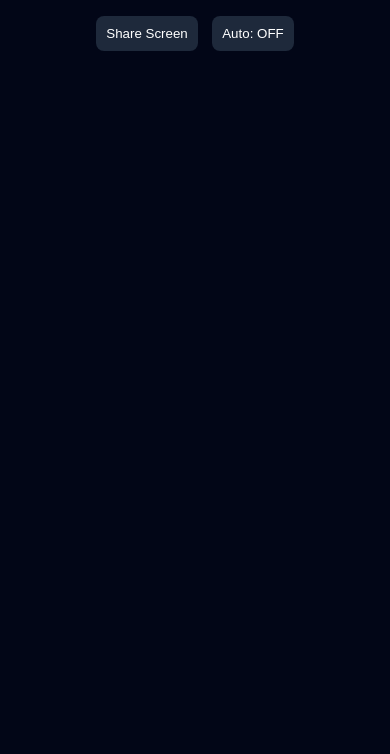
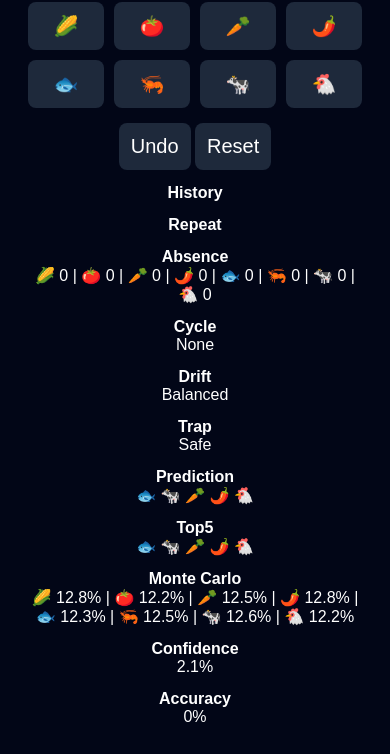
Before and after one commit to moustafa49/-123, a plain HTML site: page index.html in a window 390 px wide. Shown: the part 106-860 px from the top of the page. Drawn offline with Linux system fonts and the light colour scheme.

Commit message:
Update index.html

```diff
--- a/index.html
+++ b/index.html
@@ -1,94 +1,154 @@
 <!DOCTYPE html><html>
 <head>
 <meta charset="UTF-8">
-<title>Greedy Cat — SCREEN VISION AI</title><style>
-body{background:#020617;color:white;text-align:center;font-family:Arial}
-video,canvas{width:90%;margin-top:10px;border-radius:10px}
-button{padding:10px;margin:5px;border:none;border-radius:8px;background:#1e293b;color:white}
-</style></head><body><h1>Greedy Cat — SCREEN + VISION AI</h1><button onclick="startScreen()">Share Screen</button>
-<button onclick="toggleAuto()">Auto: OFF</button>
+<title>Greedy Cat — PRO AI</title><style>
+body{font-family:Arial;background:#020617;color:white;text-align:center;padding:20px}
+h1{color:#22c55e}
+.grid{display:grid;grid-template-columns:repeat(4,1fr);gap:10px;margin-bottom:15px}
+button{padding:12px;font-size:20px;background:#1e293b;color:white;border:none;border-radius:8px;cursor:pointer}
+.section{margin-top:14px}
+</style></head><body><h1>Greedy Cat — PRO AI</h1><div class="grid">
+<button onclick="add('corn')">🌽</button>
+<button onclick="add('tomato')">🍅</button>
+<button onclick="add('carrot')">🥕</button>
+<button onclick="add('pepper')">🌶️</button>
+<button onclick="add('fish')">🐟</button>
+<button onclick="add('shrimp')">🦐</button>
+<button onclick="add('cow')">🐄</button>
+<button onclick="add('chicken')">🐔</button>
+</div><button onclick="undo()">Undo</button>
+<button onclick="reset()">Reset</button>
 
-<video id="video" autoplay></video>
-<canvas id="canvas"></canvas>
-
-<div id="detected"></div>
-<div id="prediction"></div>
-<div id="monte"></div><script>
+<div class="section"><b>History</b><div id="history"></div></div>
+<div class="section"><b>Repeat</b><div id="repeat"></div></div>
+<div class="section"><b>Absence</b><div id="absence"></div></div>
+<div class="section"><b>Cycle</b><div id="cycle"></div></div>
+<div class="section"><b>Drift</b><div id="drift"></div></div>
+<div class="section"><b>Trap</b><div id="trap"></div></div><div class="section"><b>Prediction</b><div id="prediction"></div></div>
+<div class="section"><b>Top5</b><div id="top5"></div></div><div class="section"><b>Monte Carlo</b><div id="monte"></div></div><div class="section"><b>Confidence</b><div id="confidence"></div></div>
+<div class="section"><b>Accuracy</b><div id="accuracy"></div></div><script>
 
 const foods=["corn","tomato","carrot","pepper","fish","shrimp","cow","chicken"]
+const veg=["corn","tomato","carrot","pepper"]
+const meat=["fish","shrimp","cow","chicken"]
+
+const emoji={
+corn:"🌽",tomato:"🍅",carrot:"🥕",pepper:"🌶️",
+fish:"🐟",shrimp:"🦐",cow:"🐄",chicken:"🐔"
+}
 
 let history=[]
-let auto=false
+let weights={}
+let streak={}
+let predictions=0
+let correct=0
 
-/* SCREEN */
+foods.forEach(f=>{
+weights[f]=1
+streak[f]=0
+})
 
-function startScreen(){
-navigator.mediaDevices.getDisplayMedia({video:true})
-.then(stream=>{
-document.getElementById("video").srcObject=stream
+/* ADD */
+
+function add(food){
+
+if(window.lastPrediction){
+predictions++
+
+if(window.lastPrediction.includes(food)){
+correct++
+weights[food]+=0.4
+streak[food]++
+}else{
+window.lastPrediction.forEach(f=>{
+weights[f]-=0.07
+streak[f]=0
 })
 }
-
-/* AUTO */
-
-function toggleAuto(){
-auto=!auto
-event.target.innerText="Auto: "+(auto?"ON":"OFF")
 }
 
-/* CAPTURE + ANALYZE */
-
-function capture(){
-
-let video=document.getElementById("video")
-let canvas=document.getElementById("canvas")
-let ctx=canvas.getContext("2d")
-
-canvas.width=video.videoWidth
-canvas.height=video.videoHeight
-
-ctx.drawImage(video,0,0)
-
-let img=ctx.getImageData(0,0,canvas.width,canvas.height)
-
-let detected=detectByColor(img)
-
-history.push(detected)
-
-document.getElementById("detected").innerHTML="Detected: "+detected
-
+history.push(food)
 update()
-
 }
 
-/* COLOR AI */
+function undo(){history.pop();update()}
+function reset(){history=[];update()}
 
-function detectByColor(img){
+/* REPEAT */
 
-let r=0,g=0,b=0,count=0
-
-for(let i=0;i<img.data.length;i+=40){
-r+=img.data[i]
-g+=img.data[i+1]
-b+=img.data[i+2]
-count++
+function repeat(){
+let last=history[history.length-1]
+let c=0
+for(let i=history.length-1;i>=0;i--){
+if(history[i]==last)c++
+else break
+}
+return last?emoji[last]+" x"+c:""
 }
 
-r/=count
-g/=count
-b/=count
+/* ABSENCE */
 
-// mapping colors
-if(r>200 && g>150) return "corn"
-if(r>200 && g<80) return "tomato"
-if(r>150 && g>80) return "carrot"
-if(g>150 && r<100) return "pepper"
-if(b>150) return "fish"
-if(r>180 && b>100) return "shrimp"
-if(r>120 && g<80 && b<80) return "cow"
+function absence(f){
+for(let i=history.length-1;i>=0;i--){
+if(history[i]==f)return history.length-i
+}
+return history.length
+}
 
-return "chicken"
+/* CYCLE */
 
+function cycle(){
+if(history.length<12)return "None"
+let a=history.slice(-6).join("-")
+let b=history.slice(-12,-6).join("-")
+return a===b?"Detected":"None"
+}
+
+/* DRIFT */
+
+function drift(){
+let last=history.slice(-10)
+let v=last.filter(x=>veg.includes(x)).length
+let m=last.filter(x=>meat.includes(x)).length
+
+if(v-m>4)return "Veg Strong"
+if(m-v>4)return "Meat Strong"
+
+return "Balanced"
+}
+
+/* TRAP */
+
+function trap(){
+let last=history.slice(-4)
+if(last.length<4)return "Safe"
+
+let same=last.every(x=>x===last[0])
+if(same)return "Hard Trap ⚠️"
+
+let count=last.filter(x=>x===last[0]).length
+if(count>=3)return "Soft Trap"
+
+return "Safe"
+}
+
+/* PATTERN */
+
+function patternScore(f){
+let score=0
+for(let i=0;i<history.length-3;i++){
+let a=history.slice(i,i+2).join("-")
+let b=history.slice(-2).join("-")
+if(a===b && history[i+2]===f) score+=3
+}
+return score
+}
+
+/* MOMENTUM */
+
+function momentum(f){
+let last5=history.slice(-5)
+return last5.filter(x=>x===f).length
 }
 
 /* AI */
@@ -99,18 +159,23 @@ let s={}
 foods.forEach(f=>s[f]=0)
 
 foods.forEach(f=>{
-s[f]+=Math.random()*2
+s[f]+=weights[f]*1.5
+s[f]+=patternScore(f)
+s[f]+=absence(f)*0.4
+s[f]+=momentum(f)*1.2
 
-let last=history.slice(-5)
-let count=last.filter(x=>x===f).length
+if(streak[f]>=2) s[f]+=2
 
+// anti rng
+let last5=history.slice(-5)
+let count=last5.filter(x=>x===f).length
+if(count>=3)s[f]-=3
 if(count==0)s[f]+=2
-if(count>=3)s[f]-=2
 
+s[f]+=Math.random()*0.2
 })
 
 return s
-
 }
 
 /* MONTE */
@@ -120,7 +185,7 @@ function monteCarlo(){
 let sim={}
 foods.forEach(f=>sim[f]=0)
 
-for(let i=0;i<5000;i++){
+for(let i=0;i<20000;i++){
 
 let scores=aiScores()
 
@@ -140,41 +205,59 @@ break
 }
 
 foods.forEach(f=>{
-sim[f]=(sim[f]/5000*100).toFixed(1)
+sim[f]=(sim[f]/20000*100).toFixed(1)
 })
 
 return sim
-
 }
 
 /* UPDATE */
 
 function update(){
 
+document.getElementById("history").innerHTML=
+history.slice(-20).map(x=>emoji[x]).join(" ")
+
+document.getElementById("repeat").innerHTML=repeat()
+
+document.getElementById("absence").innerHTML=
+foods.map(f=>emoji[f]+" "+absence(f)).join(" | ")
+
+document.getElementById("cycle").innerHTML=cycle()
+document.getElementById("drift").innerHTML=drift()
+document.getElementById("trap").innerHTML=trap()
+
 let s=aiScores()
 let sorted=Object.entries(s).sort((a,b)=>b[1]-a[1])
 
-let top=sorted.slice(0,5).map(x=>x[0])
+let top5=sorted.slice(0,5).map(x=>x[0])
+window.lastPrediction=top5
 
 document.getElementById("prediction").innerHTML=
-"Prediction: "+top.join(" ")
+top5.map(x=>emoji[x]).join(" ")
+
+document.getElementById("top5").innerHTML=
+top5.map(x=>emoji[x]).join(" ")
 
 let monte=monteCarlo()
 
 document.getElementById("monte").innerHTML=
-JSON.stringify(monte)
+foods.map(f=>emoji[f]+" "+monte[f]+"%").join(" | ")
+
+let best=sorted[0][1]
+let second=sorted[1][1]
+
+let conf=(best-second)/(best+0.0001)*100
+if(trap().includes("Trap")) conf*=0.6
+
+document.getElementById("confidence").innerHTML=conf.toFixed(1)+"%"
+
+let acc=predictions?((correct/predictions)*100).toFixed(1):0
+document.getElementById("accuracy").innerHTML=acc+"%"
 
 }
 
-/* AUTO LOOP */
-
-setInterval(()=>{
-
-if(!auto) return
-
-capture()
-
-},1500)
+update()
 
 </script></body>
 </html>
```
